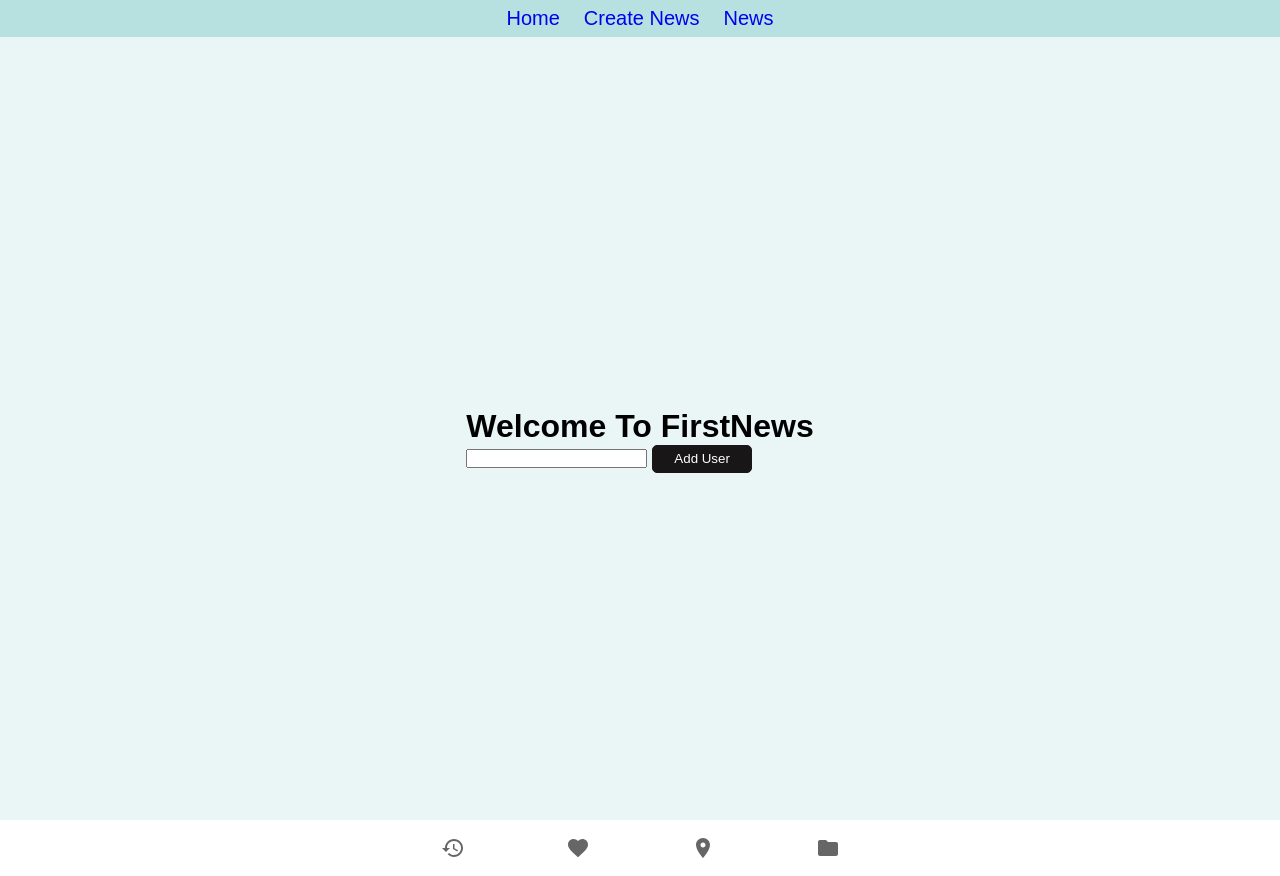
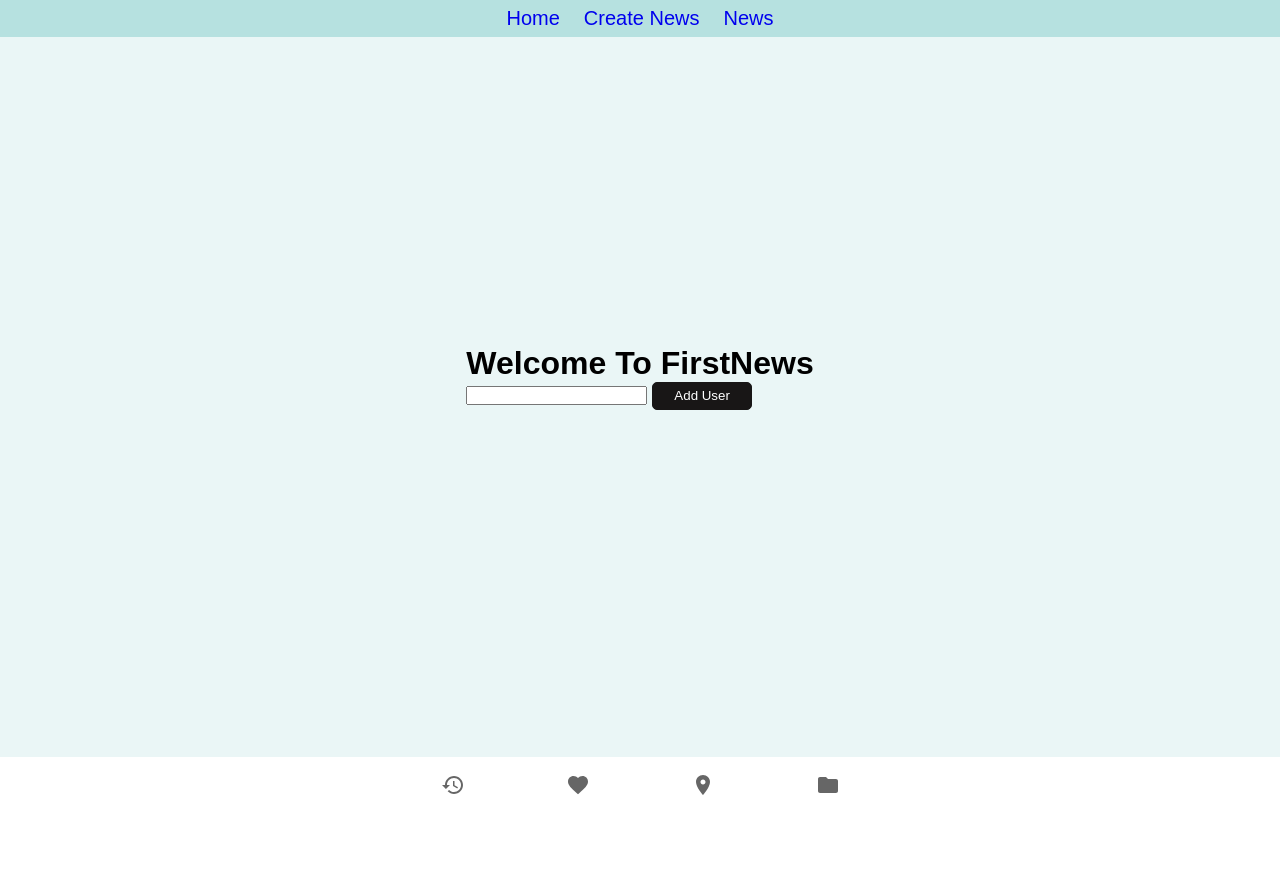
Before and after one commit to gurgen-baghdasaryan/NewsApp, a React (Create React App) app: page / in a window 1280 px wide. After the commit the page ends 813 px from the top, so only its background shows below. Built offline with nearby package versions, Linux system fonts and the light colour scheme; no server answers.

Commit message:
preparing to deploy

```diff
--- a/src/styles/components/_head.scss
+++ b/src/styles/components/_head.scss
@@ -6,6 +6,6 @@
 .head{
     display: flex;
     p{
-       margin-top: 20px;
+       margin-top: 10px;
     }
 }
--- a/src/styles/components/_main.scss
+++ b/src/styles/components/_main.scss
@@ -1,5 +1,4 @@
 .main{
-    margin-top: 40px;
     display: flex;
     flex-direction: column;
     width: 100%;
--- a/src/styles/components/_nav.scss
+++ b/src/styles/components/_nav.scss
@@ -8,7 +8,6 @@
     align-content: flex-start;
     flex-direction: row;
     justify-content: center;
-    margin-bottom: 20px;
     position: fixed;
     list-style-type: none;
     top:0;
--- a/src/styles/views/_app.scss
+++ b/src/styles/views/_app.scss
@@ -16,7 +16,7 @@
     background-color: #eaf6f6;
     justify-content: center;
     align-items: center;
-
+    height: 100vh;
 }
 
 .button{
```
